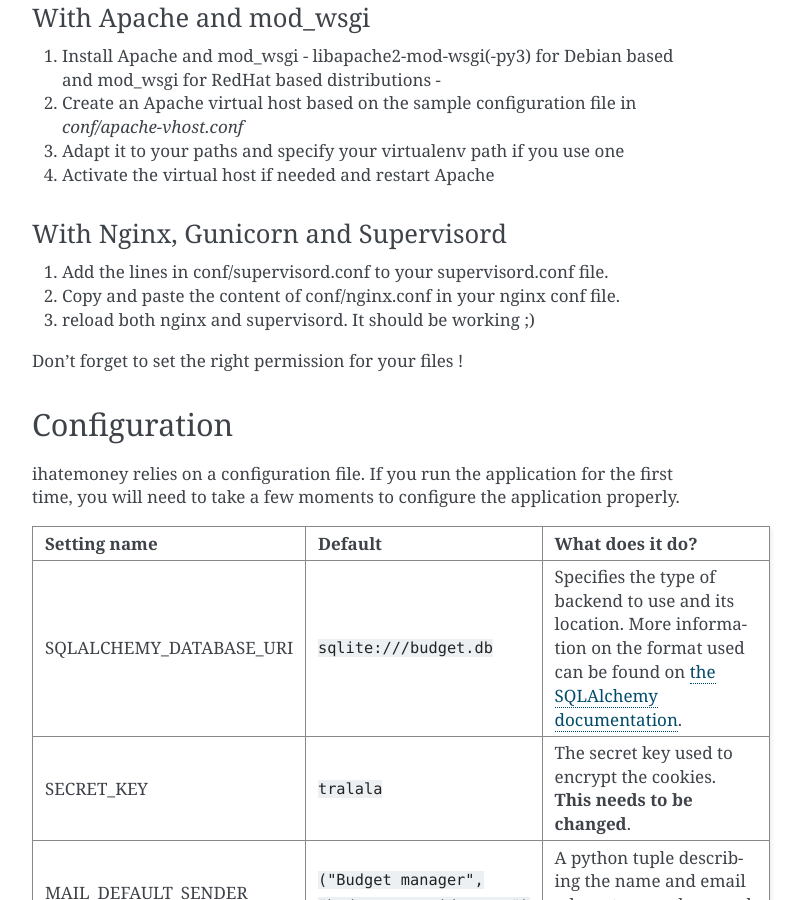
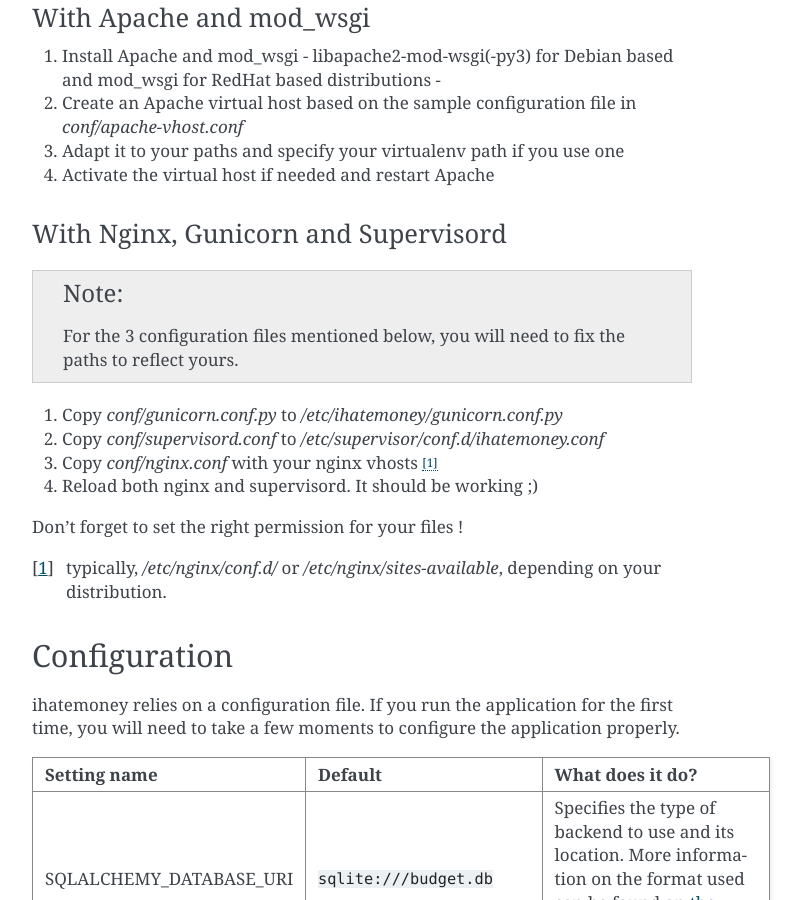
Before and after one commit to spiral-project/ihatemoney, a Sphinx documentation site: the page built from docs/installation.rst, in a window 1280 px wide and 900 px high, scrolled down 1423 px. Shown: the whole window, without its empty margins (388-1190 px from the left). Built offline with Sphinx 7.4.7, drawn with Linux system fonts in a browser that asks for light colours.

Commit message:
Make the nginx deployment doc more accurate

```diff
--- a/docs/installation.rst
+++ b/docs/installation.rst
@@ -70,11 +70,18 @@
 With Nginx, Gunicorn and Supervisord
 ------------------------------------
 
-1. Add the lines in conf/supervisord.conf to your supervisord.conf file.
-2. Copy and paste the content of conf/nginx.conf in your nginx conf file.
-3. reload both nginx and supervisord. It should be working ;)
+.. note:: For the 3 configuration files mentioned below, you will need to fix
+          the paths to reflect yours.
+
+1. Copy *conf/gunicorn.conf.py* to */etc/ihatemoney/gunicorn.conf.py*
+2. Copy *conf/supervisord.conf* to */etc/supervisor/conf.d/ihatemoney.conf*
+3. Copy *conf/nginx.conf* with your nginx vhosts [#nginx-vhosts]_
+4. Reload both nginx and supervisord. It should be working ;)
 
 Don't forget to set the right permission for your files !
+
+.. [#nginx-vhosts] typically, */etc/nginx/conf.d/* or
+   */etc/nginx/sites-available*, depending on your distribution.
 
 Configuration
 =============
```
